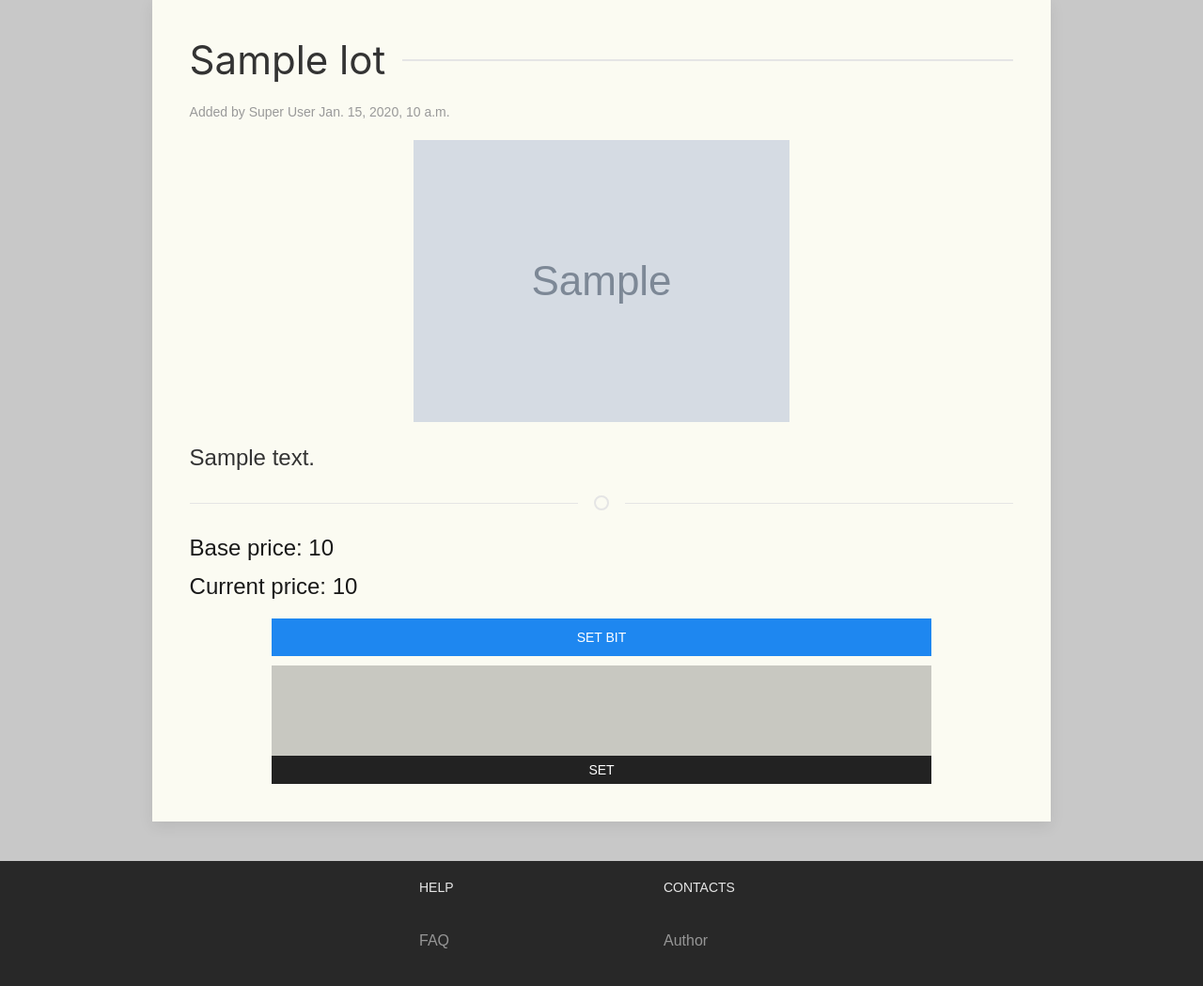
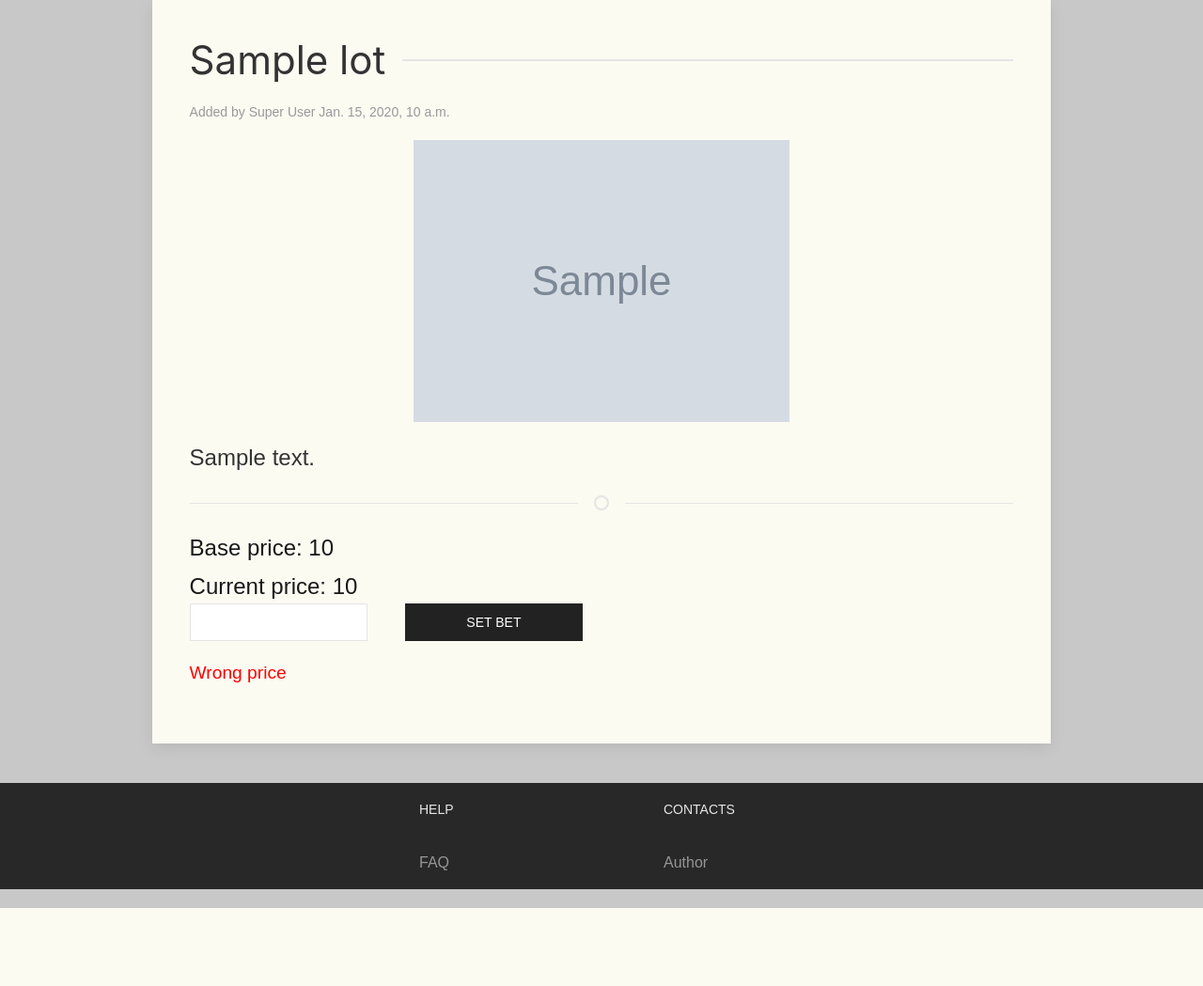
Before and after one commit to Gliger13/auction_site, a Django app: page /lots/lot/1 in a window 1280 px wide. Shown: the part 131-1180 px from the top of the page at 94% size. After the commit the page ends 1097 px from the top, so only its background shows below. Run offline with Django 3.2, Linux system fonts and the light colour scheme; a user stored in the database is signed in; tables that the repository leaves empty hold one stand-in row (values such as "Sample post"); grey boxes marked "Sample" are stand-in pictures; some libraries are stand-ins or nearby versions.

Commit message:
Lots: connect form and model of Bet

```diff
--- a/auction/lots/forms.py
+++ b/auction/lots/forms.py
@@ -1,6 +1,6 @@
 from django import forms
 
-from lots.models import Lot
+from lots.models import Lot, Bet
 
 
 class LotsForm(forms.ModelForm):
@@ -32,3 +32,33 @@ class LotsForm(forms.ModelForm):
 
     def save(self, commit=True):
         return super().save(commit)
+
+
+class SetBitForm(forms.ModelForm):
+    def __init__(self, *args, **kwargs):
+        super(SetBitForm, self).__init__(*args, **kwargs)
+        for visible in self.visible_fields():
+            visible.field.widget.attrs['class'] = 'uk-input uk-form-width-medium'
+
+    set_price = forms.IntegerField(
+        widget=forms.NumberInput,
+        required=True
+    )
+
+    class Meta:
+        model = Bet
+        fields = [
+            'set_price'
+        ]
+
+    def is_valid(self):
+        return super(SetBitForm, self).is_valid()
+
+    def clean_lot(self, lot):
+        if (lot.current_price >= int(self.data['set_price']) or
+                lot.base_price >= int(self.data['set_price'])):
+            return False
+        else:
+            lot.current_price = int(self.data['set_price'])
+            lot.save()
+            return True
--- a/auction/lots/views.py
+++ b/auction/lots/views.py
@@ -1,10 +1,12 @@
+from django.contrib.auth.decorators import login_required
 from django.core.paginator import Paginator
-from django.shortcuts import render, redirect
+from django.shortcuts import render, redirect, get_object_or_404
 
-from lots.forms import LotsForm
-from lots.models import Lot
+from lots.forms import LotsForm, SetBitForm
+from lots.models import Lot, Bet
 
 
+@login_required
 def create(request):
     if request.method == 'GET':
         form = LotsForm()
@@ -32,11 +34,10 @@ def page(request, num):
     if request.method == 'GET':
         lots_list = Lot.objects.all()
 
-        paginator = Paginator(lots_list, 5)
+        paginator = Paginator(lots_list, 5, orphans=2)
 
         page_number = num
         page_obj = paginator.get_page(page_number)
-        print(page_obj)
         return render(
             request,
             'lots/page.html',
@@ -46,13 +47,40 @@ def page(request, num):
         )
 
 
+@login_required
 def lot(request, lot_id):
+    lot = Lot.objects.filter(id=lot_id).get()
     if request.method == 'GET':
-        lot = Lot.objects.filter(id=lot_id).get()
+        form = SetBitForm()
         return render(
             request,
             'lots/lot.html',
             context={
-                'lot': lot
+                'lot': lot,
+                'form': form
             }
         )
+    elif request.method == 'POST':
+        bet = Bet()
+        bet.lot = lot
+        form = SetBitForm(request.POST, instance=bet)
+        if form.is_valid() and form.clean_lot(lot):
+            form.is_correct = True
+            form.save()
+            return render(
+                request,
+                'lots/lot.html',
+                context={
+                    'lot': lot,
+                    'form': form
+                }
+            )
+        else:
+            form.is_correct = False
+            return render(
+                request,
+                'lots/lot.html',
+                context={
+                    'lot': lot,
+                    'form': form
+                })
--- a/auction/static/css/lots/lot.css
+++ b/auction/static/css/lots/lot.css
@@ -8,8 +8,10 @@
     width: auto;
 }
 
+
 .toggled_form {
-    background-color: #c8c8c1;
+    /* background-color: #c8c8c1; */
+    color: black;
 }
 
 .price {
@@ -23,3 +25,52 @@
     margin-right: auto;
     margin-top: 1em;
 }
+
+.field_wrapper{
+    margin-top: 13px;
+    margin-bottom: 13px;
+    max-width: 80%;
+    margin-left: auto;
+    margin-right: auto;
+}
+
+.errorlist{
+    color: red;
+    list-style-type: none;
+    margin: 0;
+    padding: 0;
+    font-size: 0.8em;
+    text-align: ustify;
+}
+
+.error input, .error select{
+    color: red;
+    list-style-type: none;
+    margin: 0;
+    padding: 0;
+    font-size: 4px;
+    text-align: ustify;
+}
+
+.error {
+    color: red;
+    margin: 0;
+    padding: 0;
+    font-size: 1.2em;
+    text-align: ustify;
+}
+
+.correct {
+    color: green;
+    margin: 0;
+    padding: 0;
+    font-size: 1.2em;
+    text-align: ustify;
+}
+
+.input-form {
+    padding: 0;
+    margin-left: 5%;
+    margin-right: 5%;
+    width: 90%;
+}
--- a/auction/templates/lots/lot.html
+++ b/auction/templates/lots/lot.html
@@ -44,35 +44,34 @@
                 <div class="price">
                     Current price: {{ lot.current_price }}
                 </div>
-            </article>
-                <div class="show_button">
-                    <button
-                            class="uk-button uk-button-primary uk-width-1-1 uk-margin-small-bottom"
-                            type="button" uk-toggle="target: #toggle-usage"
-                    >
-                        Set bit
-                    </button>
-                    <div id="toggle-usage">
-                        <div class="toggled_form">
                 <form class="uk-form" method="post" action="/lots/lot/{{ lot.id }}">
+                    <div class="uk-column-1-4">
                         {% csrf_token %}
-                                {{ field.label_tag }} <br>
-                                {{ field }} <br>
-                                {{ field.errors }} <br>
-                                {{ form.non_field_errors }} <br>
+                        {% for field in form %}
+                        {{ field }}
+                        {% endfor %}
                         <div class="register_button">
                             <button
                                     type="submit"
-                                            class="uk-button uk-button-secondary uk-button-small uk-width-1-1"
+                                    class="uk-button uk-button-secondary uk-button-default uk-width-1-1"
                             >
-                                        set
+                                set bet
                             </button>
                         </div>
+                    </div>
+                    <div class="error">
+                        <p> {{ form.non_field_errors }} </p>
+                        <p> {{ field.errors }} </p>
+                        {% if not form.is_correct %}
+                        <p>Wrong price</p>
+                    </div>
+                        {% else %}
+                        <div class="correct">
+                            <p>Bet set</p>
+                        </div>
+                        {% endif %}
                 </form>
-                        </div>
-                    </div>
-                </div>
-            </div>
+            </article>
         </div>
     </div>
 </div>
--- a/auction/templates/lots/page.html
+++ b/auction/templates/lots/page.html
@@ -65,7 +65,7 @@
                     </div>
                 </div>
                 <div class="uk-card-footer">
-                    <a href="#" class="uk-button uk-button-text">Read more</a>
+                    <a href="/lots/lot/{{ lot.id }}" class="uk-button uk-button-text">Read more</a>
                 </div>
             </div>
         </div>
```
Lines whose indentation alone changed are shown as unchanged.
